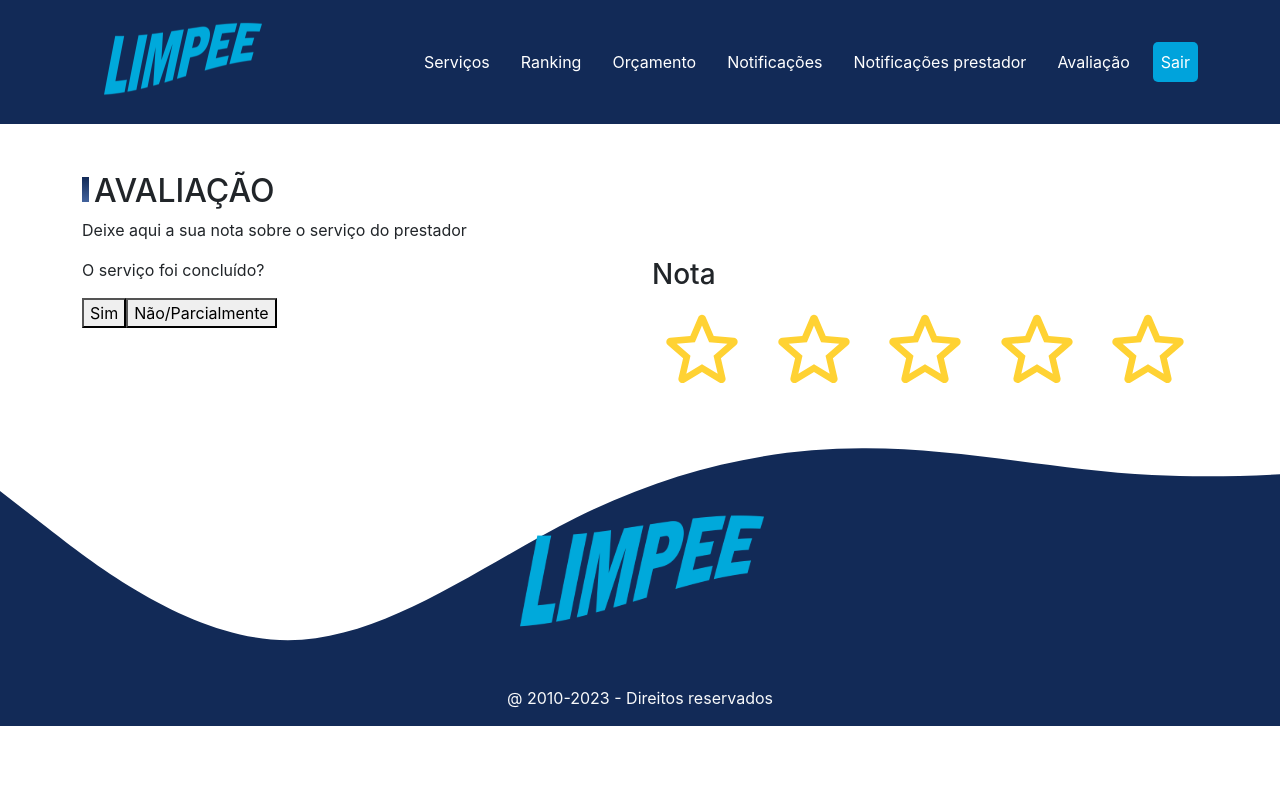
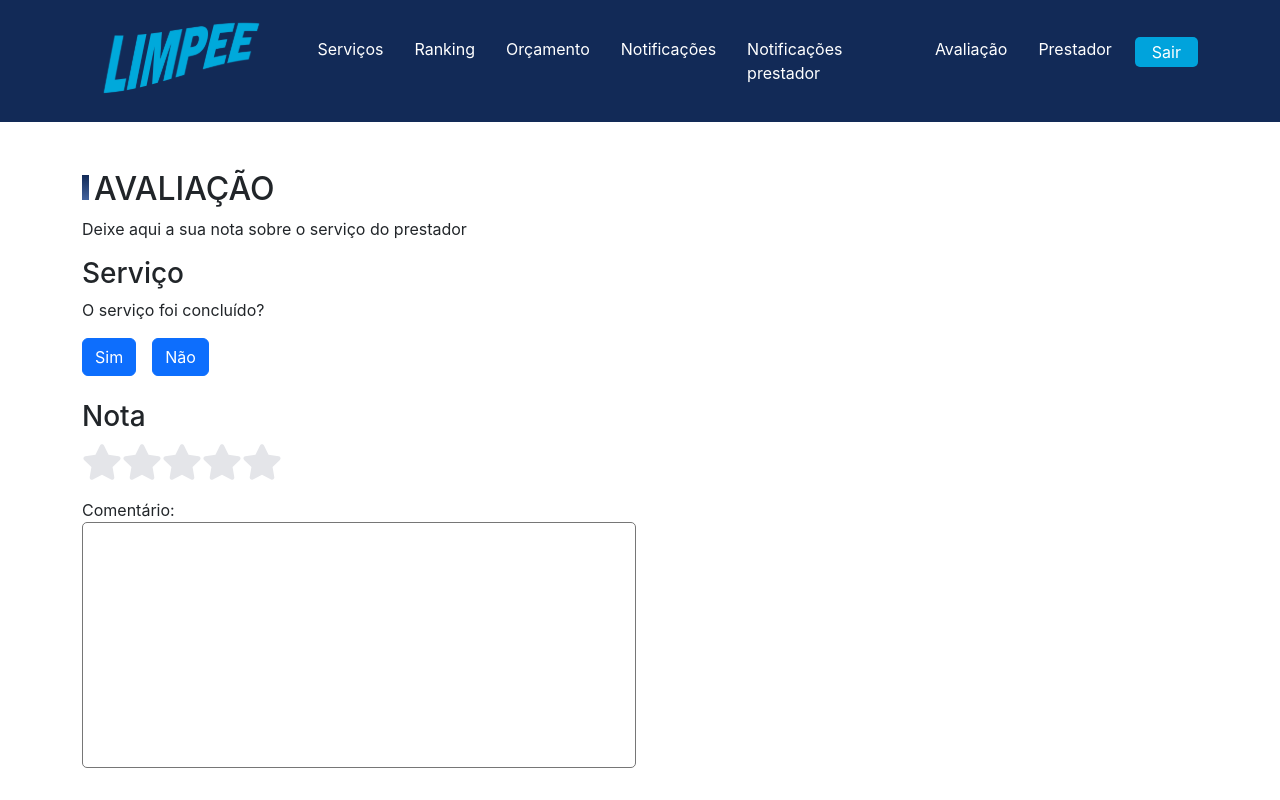
Before and after one commit to limpee/website, a React (Create React App) app: page /avaliacao in a window 1280 px wide. Both pictures are taken after a click on the button "Sim". Shown: the top 800 px of the page. Built offline with nearby package versions, Linux system fonts and the light colour scheme.

Commit message:
Adicionando efeito nas estrelas da tela de avaliação

```diff
--- a/package.json
+++ b/package.json
@@ -10,8 +10,10 @@
     "react": "^18.2.0",
     "react-dom": "^18.2.0",
     "react-hook-form": "^7.43.9",
+    "react-icons": "^4.8.0",
     "react-router-dom": "^6.10.0",
     "react-scripts": "5.0.1",
+    "react-star-rating": "^1.4.2",
     "web-vitals": "^2.1.4"
   },
   "scripts": {
--- a/src/assets/css/avaliacao.css
+++ b/src/assets/css/avaliacao.css
@@ -4,3 +4,12 @@
   cursor: pointer;
   width: 100px;
 }
+
+input[type="radio"] {
+  display: none;
+}
+
+textarea {
+  border-radius: 5px;
+  resize: none;
+}
--- a/src/assets/css/main.css
+++ b/src/assets/css/main.css
@@ -7,6 +7,13 @@
 /* @import url(./global.css); */
 /* @import url(./custom.css); */
 /* @import url(./responsive.css); */
+
+.btn-sair {
+  /* width: 80px; */
+  /* height: 30p;x; */
+  padding: 0 !important;
+  padding: 3px 17px !important;
+}
 
 .conteudo {
   min-height: 500px;
--- /dev/null
+++ b/src/components/Avaliacao/StarRating.jsx
@@ -0,0 +1,34 @@
+import React, { useState } from "react";
+import { FaStar } from "react-icons/fa";
+
+const StarRating = () => {
+  const [rating, setRating] = useState(null);
+  const [hover, setHover] = useState(null);
+
+  return (
+    <div>
+      {[...Array(5)].map((star, i) => {
+        const ratingValue = i + 1;
+        return (
+          <label>
+            <input
+              type="radio"
+              name="rating"
+              value={ratingValue}
+              onClick={() => setRating(ratingValue)}
+            />
+            <FaStar
+              className="star"
+              color={ratingValue <= (hover || rating) ? "#ffc107" : "e4e5e9"}
+              size={40}
+              onMouseEnter={() => setHover(ratingValue)}
+              onMouseLeave={() => setHover(null)}
+            />
+          </label>
+        );
+      })}
+    </div>
+  );
+};
+
+export default StarRating;
--- a/src/components/NavbarLogado.jsx
+++ b/src/components/NavbarLogado.jsx
@@ -57,8 +57,17 @@ function NavbarLogado() {
                   Avaliação
                 </Link>
               </li>
+
               <li className="nav-item">
-                <Link className="nav-link btn-cadastrar" to="/">
+                <Link className="nav-link" to="/perfil-prestador">
+                  Prestador
+                </Link>
+              </li>
+              <li className="nav-item">
+                <Link
+                  className="nav-link btn-cadastrar btn-sair mt-2 text-center"
+                  to="/"
+                >
                   Sair
                 </Link>
               </li>
--- a/src/components/Ranking/Qualificacao.jsx
+++ b/src/components/Ranking/Qualificacao.jsx
@@ -2,6 +2,8 @@
 
 import fullStar from "../../assets/img/full-star.svg";
 import halfStar from "../../assets/img/half-star.svg";
+import { FaStar } from "react-icons/fa";
+
 function Qualificacao(props) {
   return (
     <div className="d-flex justify-content-between w-100 qualificacao p-2 rounded mb-2 mr-2">
@@ -9,11 +11,11 @@ function Qualificacao(props) {
         {props.posicao} - {props.nome}
       </span>
       <div className="avaliacao-card">
-        <img src={fullStar} alt="" />
-        <img src={fullStar} alt="" />
-        <img src={fullStar} alt="" />
-        <img src={fullStar} alt="" />
-        <img src={halfStar} alt="" />
+        <FaStar size={25} color="#ffc107" />
+        <FaStar size={25} color="#ffc107" />
+        <FaStar size={25} color="#ffc107" />
+        <FaStar size={25} color="#ffc107" />
+        <FaStar size={25} />
       </div>
     </div>
   );
--- a/src/index.js
+++ b/src/index.js
@@ -13,6 +13,7 @@ import Orcamento from "./pages/Orcamento";
 import NotificacoesCliente from "./pages/NotificacoesCliente";
 import NotificacoesPrestador from "./pages/NotificacoesPrestador";
 import Avaliacao from "./pages/Avaliacao";
+import PerfilPrestador from "./pages/PerfilPrestador";
 
 const router = createBrowserRouter([
   {
@@ -51,6 +52,10 @@ const router = createBrowserRouter([
     path: "/avaliacao",
     element: <Avaliacao />,
   },
+  {
+    path: "/perfil-prestador",
+    element: <PerfilPrestador />,
+  },
 ]);
 
 ReactDOM.createRoot(document.getElementById("root")).render(
--- a/src/pages/Avaliacao.jsx
+++ b/src/pages/Avaliacao.jsx
@@ -2,73 +2,13 @@
 
 import Footer from "../components/Footer";
 import NavbarLogado from "../components/NavbarLogado";
-import emptyStar from "../assets/img/empty-star.svg";
 import "../assets/css/avaliacao.css";
-import fullStar from "../assets/img/full-star.svg";
-import { useRef } from "react";
+import StarRating from "../components/Avaliacao/StarRating";
+import { useState } from "react";
 
 function Avaliacao() {
-  const estrela1 = useRef();
-  const estrela2 = useRef();
-  const estrela3 = useRef();
-  const estrela4 = useRef();
-  const estrela5 = useRef();
-
-  function colocarEstrela(e, estrela) {
-    if (estrela === 1) estrela1.current.src = fullStar;
-
-    if (estrela === 2) {
-      estrela1.current.src = fullStar;
-      estrela2.current.src = fullStar;
-    }
-
-    if (estrela === 3) {
-      estrela1.current.src = fullStar;
-      estrela2.current.src = fullStar;
-      estrela3.current.src = fullStar;
-    }
-    if (estrela === 4) {
-      estrela1.current.src = fullStar;
-      estrela2.current.src = fullStar;
-      estrela3.current.src = fullStar;
-      estrela4.current.src = fullStar;
-    }
-    if (estrela === 5) {
-      estrela1.current.src = fullStar;
-      estrela2.current.src = fullStar;
-      estrela3.current.src = fullStar;
-      estrela4.current.src = fullStar;
-      estrela5.current.src = fullStar;
-    }
-  }
-
-  function tirarEstrela(e, estrela) {
-    if (estrela === 1) estrela1.current.src = emptyStar;
-
-    if (estrela === 2) {
-      estrela1.current.src = emptyStar;
-      estrela2.current.src = emptyStar;
-    }
-
-    if (estrela === 3) {
-      estrela1.current.src = emptyStar;
-      estrela2.current.src = emptyStar;
-      estrela3.current.src = emptyStar;
-    }
-    if (estrela === 4) {
-      estrela1.current.src = emptyStar;
-      estrela2.current.src = emptyStar;
-      estrela3.current.src = emptyStar;
-      estrela4.current.src = emptyStar;
-    }
-    if (estrela === 5) {
-      estrela1.current.src = emptyStar;
-      estrela2.current.src = emptyStar;
-      estrela3.current.src = emptyStar;
-      estrela4.current.src = emptyStar;
-      estrela5.current.src = emptyStar;
-    }
-  }
+  const [nota, setNota] = useState(false);
+  const [btnConcluir, setBtnConcluir] = useState(false);
 
   return (
     <div>
@@ -81,54 +21,49 @@ function Avaliacao() {
           </div>
 
           <div className="col-md-6">
+            <h3>Serviço</h3>
             <p>O serviço foi concluído?</p>
-            <button>Sim</button>
-            <button>Não/Parcialmente</button>
+            <button
+              className="btn btn-primary d-inline-block me-3"
+              onClick={() => {
+                setNota(true);
+                setBtnConcluir(true);
+              }}
+            >
+              Sim
+            </button>
+            <button
+              className="btn btn-primary"
+              onClick={() => {
+                setBtnConcluir(true);
+                setNota(false);
+              }}
+            >
+              Não
+            </button>
           </div>
 
-          <div className="col-md-6">
+          <div className={nota ? "col-md-12 mt-4" : "d-none"}>
             <h3>Nota</h3>
-            <div className="d-flex justify-content-between">
-              <img
-                src={emptyStar}
-                alt=""
-                className="estrelas-avaliacao"
-                ref={estrela1}
-                onClick={(e) => colocarEstrela(e, 1)}
-                onMouseLeave={(e) => tirarEstrela(e, 1)}
-              />
-              <img
-                src={emptyStar}
-                alt=""
-                className="estrelas-avaliacao"
-                ref={estrela2}
-                onClick={(e) => colocarEstrela(e, 2)}
-                onMouseLeave={(e) => tirarEstrela(e, 2)}
-              />
-              <img
-                src={emptyStar}
-                alt=""
-                ref={estrela3}
-                className="estrelas-avaliacao"
-                onClick={(e) => colocarEstrela(e, 3)}
-                onMouseLeave={(e) => tirarEstrela(e, 3)}
-              />
-              <img
-                src={emptyStar}
-                alt=""
-                ref={estrela4}
-                className="estrelas-avaliacao"
-                onClick={(e) => colocarEstrela(e, 4)}
-                onMouseLeave={(e) => tirarEstrela(e, 4)}
-              />
-              <img
-                src={emptyStar}
-                alt=""
-                ref={estrela5}
-                className="estrelas-avaliacao"
-                onClick={(e) => colocarEstrela(e, 5)}
-                onMouseLeave={(e) => tirarEstrela(e, 5)}
-              />
+            <div>
+              <div className="d-flex justify-content-between">
+                <StarRating />
+              </div>
+              <label className="d-block mt-3">Comentário:</label>
+              <textarea name="" id="" cols="52" rows="10"></textarea>
+            </div>
+          </div>
+          <div className="row">
+            <div className={btnConcluir ? "col-md-6 mt-4" : "d-none"}>
+              <p>
+                <b>Clique em concluir para finalizar</b>
+              </p>
+              <button
+                className="btn btn-primary w-100"
+                onClick={console.log(StarRating.rating)}
+              >
+                Concluir
+              </button>
             </div>
           </div>
         </div>
--- /dev/null
+++ b/src/pages/PerfilPrestador.jsx
@@ -0,0 +1,14 @@
+import Footer from "../components/Footer";
+import NavbarLogado from "../components/NavbarLogado";
+
+const PerfilPrestador = () => {
+  return (
+    <div>
+      <NavbarLogado />
+
+      <Footer />
+    </div>
+  );
+};
+
+export default PerfilPrestador;
--- a/src/pages/Servicos.jsx
+++ b/src/pages/Servicos.jsx
@@ -22,7 +22,7 @@ function Servicos() {
       }
       setCards(cardsTemp);
     });
-  }, []);
+  }, [response]);
 
   return (
     <div>
```
Also changed, not shown: 1 other file (tests, documents, lock files or other folders).
